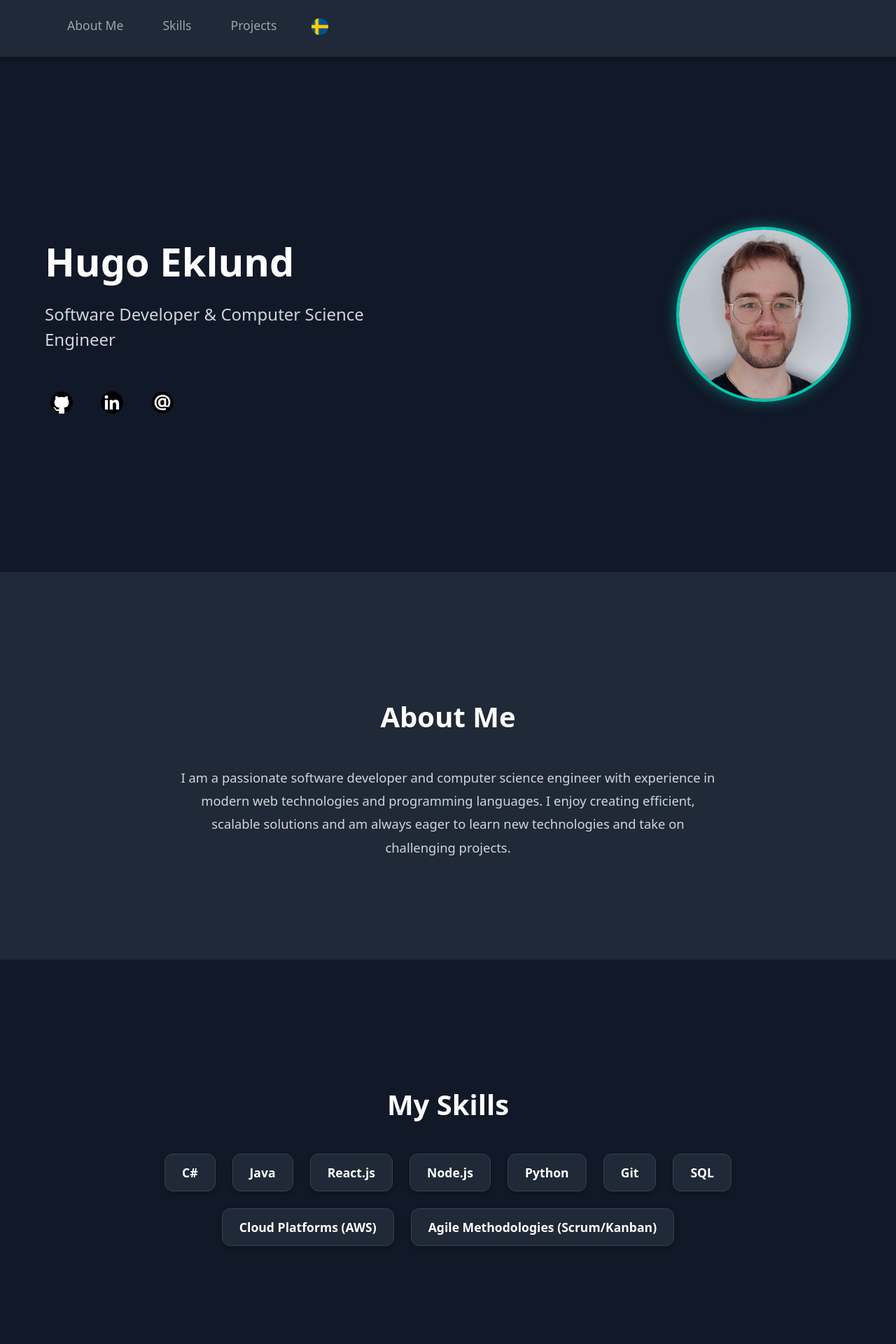
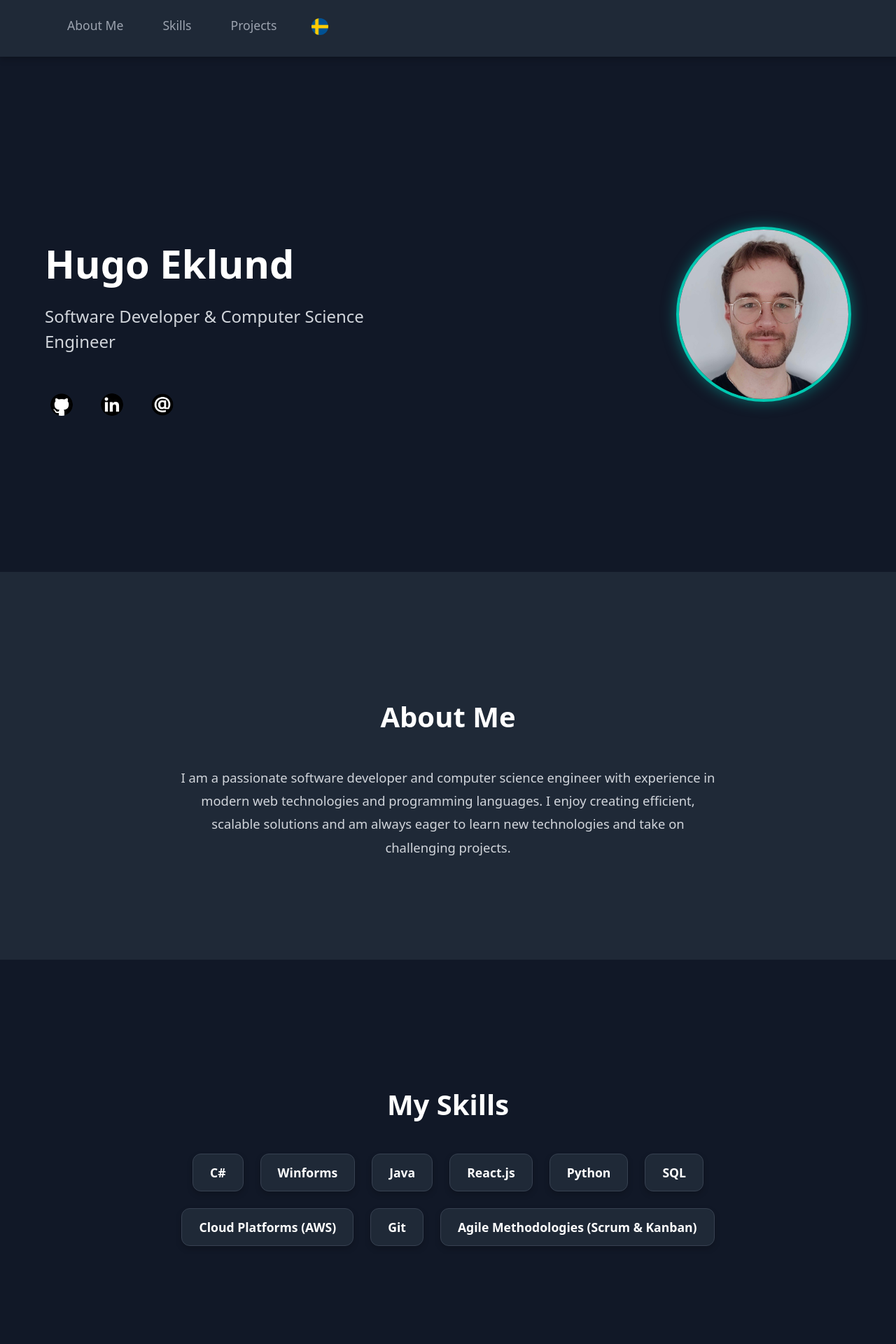
Before and after one commit to HugoEklund/PortfolioWeb, a React (Vite) app in the folder Frontend/: page / in a window 1280 px wide. Shown: the top 1920 px of the page at 70% size. Built offline with nearby package versions, Linux system fonts and the light colour scheme.

Commit message:
testing new paddings

```diff
--- a/Frontend/src/App.css
+++ b/Frontend/src/App.css
@@ -1,10 +1,5 @@
-/* App.css */
-
-/* --- Base Section Styling --- */
-/* Dessa stilar definierar grundläggande padding och max-bredd för alla sektioner.
-   De använder CSS-variabler som är definierade i index.css. */
 .section-container {
-    max-width: 72rem; /* motsvarar max-w-6xl i Tailwind */
+    max-width: 72rem;
     margin: 0 auto;
     padding: 2rem 1rem;
 }
@@ -25,24 +20,20 @@
     text-align: center;
 }
 
-/* --- Headings --- */
-/* Stilar för sektionsrubriker, inklusive accentfärgen. */
 .section-heading {
-    font-size: 2.5rem; /* Larger heading */
+    font-size: 2.5rem;
     font-weight: 700;
     color: white;
-    margin-bottom: 2.5rem; /* More space below headings */
+    margin-bottom: 2.5rem;
 }
 
 .section-heading-accent {
     color: var(--accent-main);
     border-bottom: 4px solid var(--accent-main);
-    display: inline-block; /* För att border-bottom ska fungera som en understrykning */
+    display: inline-block;
     padding-bottom: 0.5rem;
 }
 
-/* --- Navigation Bar --- */
-/* Specifik styling för navigationsfältet och dess element. */
 .main-header {
     background-color: var(--medium-grey-bg);
     padding: 1rem 0;
@@ -72,7 +63,7 @@
 .navbar-logo {
     height: 2.5rem;
     margin-right: 0.75rem;
-    filter: brightness(0) invert(1); /* Ensure logo is white/light */
+    filter: brightness(0) invert(1);
 }
 
 .nav-links {
@@ -80,14 +71,14 @@
     margin: 0;
     padding: 0;
     display: flex;
-    gap: 1.5rem; /* More space between links */
+    gap: 1.5rem;
 }
 
 .nav-button {
     background: none;
     border: none;
     color: var(--secondary-text);
-    font-size: 1.1rem; /* Slightly larger text */
+    font-size: 1.1rem;
     cursor: pointer;
     padding: 0.5rem 1rem;
     border-radius: 0.5rem;
@@ -97,6 +88,7 @@
 .nav-button:hover {
     color: white;
     background-color: rgba(255, 255, 255, 0.1);
+    box-shadow: 0 8px 16px rgba(0, 0, 0, 0.4), 0 0 20px rgba(0, 190, 177, 0.6);
 }
 
 .language-toggle-button {
@@ -104,46 +96,40 @@
     border: none;
     cursor: pointer;
     padding: 0.5rem;
-    border-radius: 50%; /* Make the button circular */
+    border-radius: 50%;
     transition: background-color 0.3s ease, transform 0.2s ease-in-out;
 }
 
 .language-toggle-button:hover {
     background-color: rgba(255, 255, 255, 0.1);
-    transform: scale(1.05);
+    box-shadow: 0 8px 16px rgba(0, 0, 0, 0.4), 0 0 20px rgba(0, 190, 177, 0.6);
 }
 
 .language-flag {
     width: 1.75rem;
     height: 1.75rem;
-    border-radius: 50%; /* Make the flag image circular */
-    object-fit: cover; /* Crop to fill the circle */
-    object-position: center; /* Center the image */
-    filter: none; /* Remove any inherited filters */
-    border: 2px solid transparent; /* Invisible border for hover effect */
+    border-radius: 50%;
+    object-fit: cover;
+    object-position: center;
+    filter: none;
+    border: 2px solid transparent;
     transition: border-color 0.2s ease-in-out;
 }
 
-.language-flag:hover {
-    border-color: var(--accent-main);
-}
-
-/* --- Hero Section --- */
-/* Stilar för "Hero"-sektionen, inklusive profilbild och sociala ikoner. */
 .hero-section {
     background-color: var(--dark-grey-bg);
-    padding: 8rem 1rem; /* More vertical padding */
+    padding: 8rem 1rem;
     text-align: center;
     display: flex;
     justify-content: center;
     align-items: center;
-    min-height: calc(100vh - 4rem); /* Ensure it takes up most of the viewport height */
+    min-height: calc(100vh - 4rem);
 }
 
 .hero-content-wrapper {
     display: flex;
-    flex-direction: column; /* Standard för mobil */
-    gap: 3rem; /* Mer utrymme */
+    flex-direction: column;
+    gap: 3rem;
     align-items: center;
     max-width: 72rem;
     width: 100%;
@@ -151,53 +137,56 @@
 
 @media (min-width: 768px) {
     .hero-content-wrapper {
-        flex-direction: row; /* Sid-vid-sida på större skärmar */
+        flex-direction: row;
         text-align: left;
         gap: 5rem;
         justify-content: space-between;
     }
     .hero-text-content {
         flex: 1;
-        max-width: 60%; /* Kontrollera bredden för texten */
+        max-width: 60%;
     }
     .hero-image-wrapper {
         flex: 1;
         display: flex;
-        justify-content: flex-end; /* Flytta bilden till höger */
+        justify-content: flex-end;
     }
 }
 
 .hero-name {
-    font-size: 3.5rem; /* Bigger name */
-    font-weight: 800; /* Bolder */
+    font-size: 3.5rem;
+    font-weight: 800;
     color: white;
     margin-bottom: 1.5rem;
     line-height: 1.2;
 }
 
 .hero-title {
-    font-size: 1.5rem; /* Larger title */
+    font-size: 1.5rem;
     font-weight: 400;
     color: var(--light-grey-text);
-    margin-bottom: 3rem; /* More space before social icons */
+    margin-bottom: 3rem;
 }
 
 .social-icons {
     display: flex;
-    justify-content: center; /* Centrera ikoner på mobil */
-    gap: 1.5rem; /* Mer utrymme mellan ikoner */
+    justify-content: center;
+    gap: 1.5rem;
 }
 
 @media (min-width: 768px) {
     .social-icons {
-        justify-content: flex-start; /* Vänsterjustera ikoner på större skärmar */
+        justify-content: flex-start;
     }
 }
 
 .social-icon {
-    display: inline-block;
-    border-radius: 50%; /* Make the clickable area circular */
-    padding: 0.5rem; /* Space around the icon for glow effect */
+    display: inline-flex;
+    align-items: center;
+    justify-content: center;
+    width: 3rem;
+    height: 3rem;
+    border-radius: 50%;
     transition: transform 0.2s ease-in-out, box-shadow 0.2s ease-in-out;
 }
 
@@ -210,16 +199,17 @@
     width: 2rem;
     height: 2rem;
     object-fit: contain;
-    filter: none; /* Remove any inherited white filters */
-    border-radius: 50%; /* Make the image itself circular too */
+    filter: none;
+    border-radius: 50%;
 }
+
 .hero-image-container {
-    width: 250px; /* Specific width */
-    height: 250px; /* Specific height */
+    width: 250px;
+    height: 250px;
     border-radius: 50%;
     overflow: hidden;
-    border: 4px solid var(--accent-main); /* Framträdande ram */
-    box-shadow: 0 0 20px rgba(0, 190, 177, 0.5); /* Glowing effect */
+    border: 4px solid var(--accent-main);
+    box-shadow: 0 0 20px rgba(0, 190, 177, 0.5);
 }
 
 .hero-image {
@@ -230,33 +220,29 @@
     transition: transform 0.3s ease-in-out, opacity 0.3s ease-in-out;
 }
 
-/* --- About Me Section --- */
-/* Stilar för "About Me"-sektionen. */
 .about-section {
     background-color: var(--medium-grey-bg);
-    padding: 6rem 0; /* More vertical padding */
+    padding: 6rem 0;
 }
 
 .about-text {
-    font-size: 1.15rem; /* Slightly larger text */
+    font-size: 1.15rem;
     line-height: 1.8;
     max-width: 48rem;
     margin: 0 auto;
     color: var(--light-grey-text);
 }
 
-/* --- Skills Section --- */
-/* Stilar för "Skills"-sektionen och de individuella färdigheterna. */
 .skills-section {
     background-color: var(--dark-grey-bg);
-    padding: 6rem 0; /* More vertical padding */
+    padding: 6rem 0;
 }
 
 .skills-grid {
-    display: flex; /* Använd flexbox för att placera dem i en rad */
-    flex-wrap: wrap; /* Låt dem bryta rad om det behövs */
+    display: flex;
+    flex-wrap: wrap;
     justify-content: center;
-    gap: 1.5rem; /* Mer utrymme mellan varje färdighet */
+    gap: 1.5rem;
     max-width: 60rem;
     margin: 0 auto;
 }
@@ -264,8 +250,8 @@
 .skill-item {
     background-color: var(--medium-grey-bg);
     color: white;
-    padding: 0.8rem 1.5rem; /* Mer padding */
-    border-radius: 0.75rem; /* Rundare hörn */
+    padding: 0.8rem 1.5rem;
+    border-radius: 0.75rem;
     font-weight: 600;
     font-size: 1.1rem;
     box-shadow: 0 4px 8px rgba(0, 0, 0, 0.2);
@@ -274,62 +260,59 @@
 }
 
 .skill-item:hover {
-    transform: translateY(-2px) scale(1.02); /* Lyfter och förstorar vid hover */
-    background-color: var(--accent-dark); /* Accentfärg vid hover */
-    border-color: var(--accent-main);
+    transform: translateY(-2px) scale(1.02);
+    background-color: var(--accent-dark);
 }
 
 .skill-text {
-    white-space: nowrap; /* Förhindra radbrytningar inom färdighetsnamn */
+    white-space: nowrap;
 }
 
 
-/* --- Projects Section --- */
-/* Stilar för "Projects"-sektionen och de individuella projektkorten. */
 .projects-section {
     background-color: var(--medium-grey-bg);
-    padding: 6rem 0; /* More vertical padding */
+    padding: 6rem 0;
 }
 
 .projects-grid {
     display: grid;
-    grid-template-columns: repeat(auto-fit, minmax(300px, 1fr)); /* Anpassar sig bättre */
-    gap: 2.5rem; /* Mer utrymme mellan projektkorten */
+    grid-template-columns: repeat(auto-fit, minmax(300px, 1fr));
+    gap: 2.5rem;
 }
 
 .project-card {
     background-color: var(--dark-grey-bg);
-    border-radius: 1rem; /* Rundare hörn */
+    border-radius: 1rem;
     overflow: hidden;
-    box-shadow: 0 8px 16px rgba(0, 0, 0, 0.4); /* Mer framträdande skugga */
+    box-shadow: 0 8px 16px rgba(0, 0, 0, 0.4);
     transition: transform 0.3s ease-in-out, box-shadow 0.3s ease-in-out;
     display: flex;
     flex-direction: column;
-    height: 100%; /* Säkerställer att korten är lika höga i flexbox */
+    height: 100%;
 }
 
 .project-card:hover {
-    transform: translateY(-5px) scale(1.02); /* Lyfter och förstorar kortet */
-    box-shadow: 0 12px 24px rgba(0, 0, 0, 0.5), 0 0 25px rgba(0, 190, 177, 0.3); /* Lägg till "glöd" */
+    transform: translateY(-5px) scale(1.02);
+    box-shadow: 0 12px 24px rgba(0, 0, 0, 0.5), 0 0 25px rgba(0, 190, 177, 0.3);
 }
 
 .project-image {
     width: 100%;
-    height: 200px; /* Fast höjd för bilder */
+    height: 200px;
     object-fit: cover;
     display: block;
     border-bottom: 2px solid var(--border-color);
 }
 
 .project-card-content {
-    padding: 1.5rem;
-    flex-grow: 1; /* Gör att innehållet fyller ut tillgängligt utrymme */
+    padding: 1.5rem 1.5rem 2rem 1.5rem;
+    flex-grow: 1;
     display: flex;
     flex-direction: column;
 }
 
 .project-title {
-    font-size: 1.75rem; /* Larger title */
+    font-size: 1.75rem;
     font-weight: 700;
     color: white;
     margin-top: 0;
@@ -340,7 +323,7 @@
     font-size: 1rem;
     color: var(--secondary-text);
     margin-bottom: 1.25rem;
-    flex-grow: 1; /* Se till att beskrivningen tar plats */
+    flex-grow: 1;
 }
 
 .project-link {
@@ -349,20 +332,18 @@
     text-decoration: none;
     font-weight: 600;
     transition: color 0.2s ease-in-out, transform 0.2s ease-in-out;
-    margin-top: auto; /* Push link to the bottom */
+    margin-top: auto;
+    padding-bottom: 0.5rem;
 }
 
 .project-link:hover {
-    color: var(--accent-dark);
-    transform: translateX(5px); /* Flyttar länken lite vid hover */
+    color: var(--accent-light);
 }
 
-/* --- Footer --- */
-/* Stilar för sidfoten. */
 .main-footer {
     background-color: var(--dark-grey-bg);
     color: var(--secondary-text);
-    padding: 2.5rem 1rem; /* Mer padding */
+    padding: 2.5rem 1rem;
     text-align: center;
     border-top: 1px solid var(--border-color);
 }
@@ -373,8 +354,6 @@
     margin-top: 0.75rem;
 }
 
-/* --- Responsive Design Adjustments --- */
-/* Media queries för att anpassa layouten för mindre skärmar. */
 @media (max-width: 768px) {
     .navbar {
         flex-direction: column;
--- a/Frontend/src/App.jsx
+++ b/Frontend/src/App.jsx
@@ -7,6 +7,13 @@ const App = () => {
     const aboutRef = useRef(null);
     const skillsRef = useRef(null);
     const projectsRef = useRef(null);
+    const heroName = 'Hugo Eklund';
+    const skillsList = [
+                'C#', 'Winforms', 'Java', 'React.js', 'Python', 'SQL', 'Cloud Platforms (AWS)', 'Git', 'Agile Methodologies (Scrum & Kanban)'
+            ];
+    const contactEmail = 'eklund.hugo@gmail.com';
+    const contactLinkedIn =  'linkedin.com/in/hugo-eklund-6003a2257';
+    const contactGithub = 'github.com/HugoEklund';
 
     const content = {
         en: {
@@ -14,15 +21,10 @@ const App = () => {
             navSkills: 'Skills',
             navProjects: 'Projects',
             heroGreeting: 'Hi, I am',
-            heroName: 'Hugo Eklund',
             heroTitle: 'Software Developer & Computer Science Engineer',
             aboutHeading: 'About Me',
             aboutText: 'I am a passionate software developer and computer science engineer with experience in modern web technologies and programming languages. I enjoy creating efficient, scalable solutions and am always eager to learn new technologies and take on challenging projects.',
             skillsHeading: 'My Skills',
-            skillsList: [
-                'C#', 'Java', 'React.js', 'Node.js', 'Python',
-                'Git', 'SQL', 'Cloud Platforms (AWS)', 'Agile Methodologies (Scrum/Kanban)'
-            ],
             projectsHeading: 'My Projects',
             project1Title: 'Web Application',
             project1Desc: 'A full-stack web application built with React and Node.js featuring user authentication and real-time data processing.',
@@ -30,9 +32,6 @@ const App = () => {
             project2Desc: 'Cross-platform mobile application developed with modern frameworks, focusing on user experience and performance.',
             project3Title: 'Data Analysis Tool',
             project3Desc: 'Python-based data analysis tool with machine learning capabilities for processing large datasets.',
-            contactEmail: 'eklund.hugo@gmail.com',
-            contactLinkedIn: 'linkedin.com/in/hugo-eklund-6003a2257',
-            contactGithub: 'github.com/HugoEklund',
             buttonReadMore: 'Read More',
             buttonExplore: 'Explore'
         },
@@ -41,15 +40,10 @@ const App = () => {
             navSkills: 'Färdigheter',
             navProjects: 'Projekt',
             heroGreeting: 'Hej, jag är',
-            heroName: 'Hugo Eklund',
             heroTitle: 'Mjukvaruutvecklare | Ingenjör inom Datateknik',
             aboutHeading: 'Om Mig',
             aboutText: 'Jag är en passionerad mjukvaruutvecklare och dataingenjör med erfarenhet av moderna webbteknologier och programmeringsspråk. Jag tycker om att skapa effektiva, skalbara lösningar och är alltid sugen på att lära mig nya teknologier och ta på mig utmanande projekt.',
             skillsHeading: 'Mina Färdigheter',
-            skillsList: [
-                'C#', 'Java', 'React.js', 'Node.js', 'Python',
-                'Git', 'SQL', 'Molnplatformar (AWS)', 'Agila arbetsmetoder (Scrum/Kanban)'
-            ],
             projectsHeading: 'Mina Projekt',
             project1Title: 'Webbapplikation',
             project1Desc: 'En fullstack-webbapplikation byggd med React och Node.js med användarautentisering och realtidsdatabehandling.',
@@ -57,9 +51,6 @@ const App = () => {
             project2Desc: 'Plattformsoberoende mobilapplikation utvecklad med moderna ramverk, fokus på användarupplevelse och prestanda.',
             project3Title: 'Dataanalysverktyg',
             project3Desc: 'Python-baserat dataanalysverktyg med maskininlärningskapacitet för bearbetning av stora datamängder.',
-            contactEmail: 'eklund.hugo@gmail.com',
-            contactLinkedIn: 'linkedin.com/in/hugo-eklund-6003a2257',
-            contactGithub: 'github.com/HugoEklund',
             buttonReadMore: 'Läs Mer',
             buttonExplore: 'Utforska'
         }
@@ -123,19 +114,19 @@ const App = () => {
                 <div className="hero-content-wrapper">
                     <div className="hero-text-content">
                         <h1 className="hero-name">
-                            {currentLang.heroName}
+                            {heroName}
                         </h1>
                         <p className="hero-title">
                             {currentLang.heroTitle}
                         </p>
                         <div className="social-icons">
-                            <a href={`https://${currentLang.contactGithub}`} className="social-icon" target="_blank" rel="noopener noreferrer">
+                            <a href={`https://${contactGithub}`} className="social-icon" target="_blank" rel="noopener noreferrer">
                                 <img src="/assets/github.png" alt="GitHub" className="social-icon-img" />
                             </a>
-                            <a href={`https://${currentLang.contactLinkedIn}`} className="social-icon" target="_blank" rel="noopener noreferrer">
+                            <a href={`https://${contactLinkedIn}`} className="social-icon" target="_blank" rel="noopener noreferrer">
                                 <img src="/assets/linkedin.png" alt="LinkedIn" className="social-icon-img" />
                             </a>
-                            <a href={`mailto:${currentLang.contactEmail}`} className="social-icon">
+                            <a href={`mailto:${contactEmail}`} className="social-icon">
                                 <img src="/assets/email.png" alt="Email" className="social-icon-img" />
                             </a>
                         </div>
@@ -170,7 +161,7 @@ const App = () => {
                         {currentLang.skillsHeading}
                     </h2>
                     <div className="skills-grid">
-                        {currentLang.skillsList.map((skill, index) => (
+                        {skillsList.map((skill, index) => (
                             <div key={index} className="skill-item">
                                 <span className="skill-text">{skill}</span>
                             </div>
@@ -231,7 +222,7 @@ const App = () => {
             <footer className="main-footer">
                 <div className="section-container">
                     <p>&copy; {new Date().getFullYear()} Hugo Eklund. All rights reserved.</p>
-                    <p className="footer-text-secondary">Built with React and CSS. Hosted on Hugos NAS</p>
+                    <p className="footer-text-secondary">Built with React and CSS. Hosted on my NAS</p>
                 </div>
             </footer>
         </div>
```
